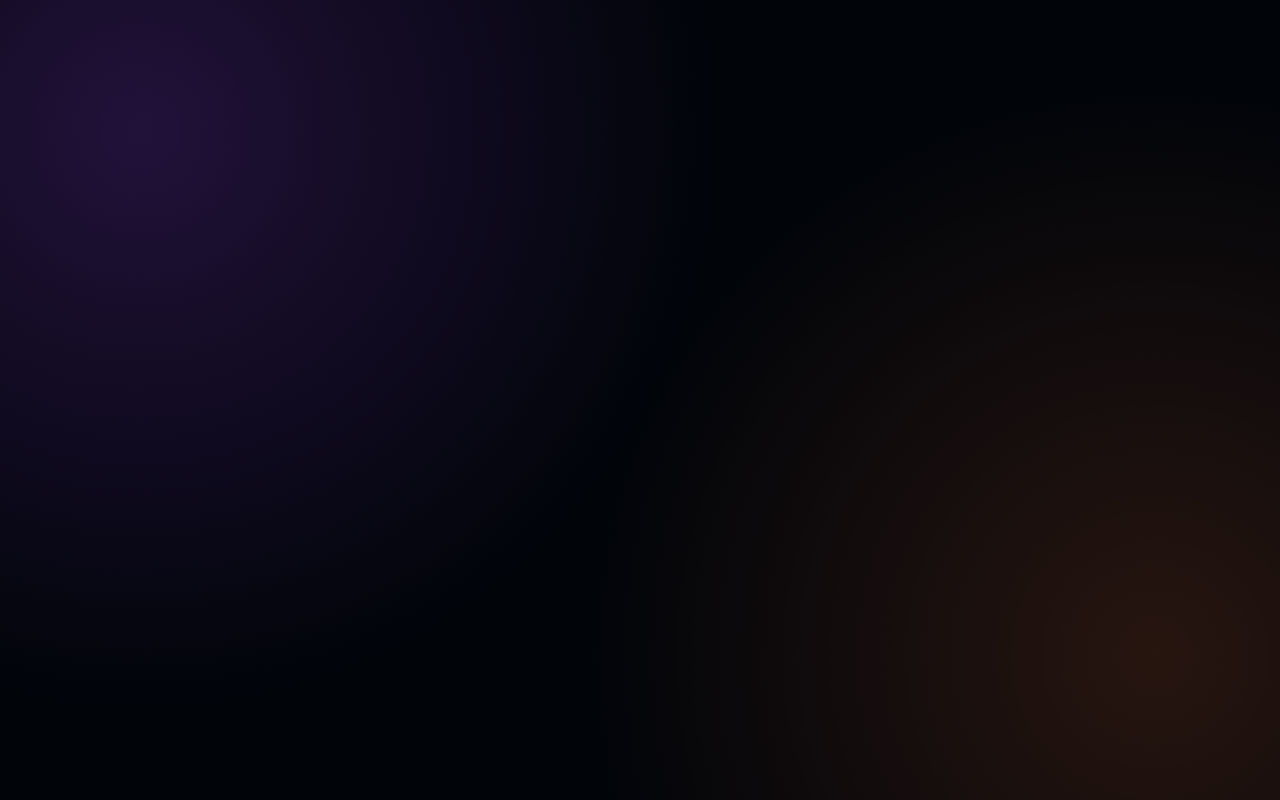
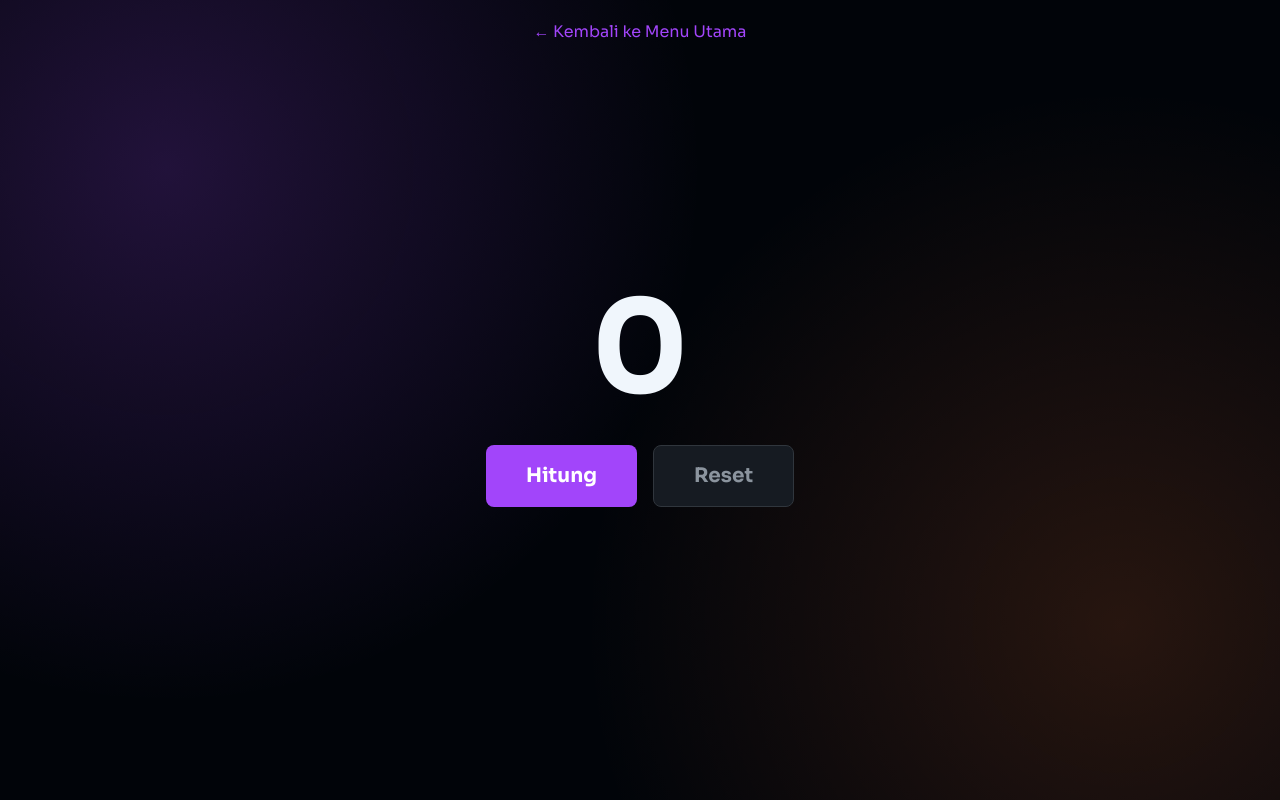
Before and after one commit to Sigiitttt/Al-Quran-Digital, a React (Vite) app: page /dzikir in a window 1280 px wide. Before the commit this address had no page. Built offline with nearby package versions, Linux system fonts and the light colour scheme.

Commit message:
fitur selesai

```diff
--- a/src/App.tsx
+++ b/src/App.tsx
@@ -3,16 +3,20 @@
 import { Route, Routes } from "react-router-dom";
 import "./App.css";
 import Homepage from "./pages/Homepage";
+import DaftarSurahPage from "./pages/DaftarSurahPage";
 import DetailSurahPage from "./pages/DetailSurahPage";
-import DoaPage from "./pages/DoaPage"; // <-- HAPUS TANDA KOMENTAR (//) DARI BARIS INI
+import DoaPage from "./pages/DoaPage";
+import DzikirPage from "./pages/DzikirPage";
 
 function App() {
   return (
     <div>
       <Routes>
         <Route path="/" element={<Homepage />} />
+        <Route path="/quran" element={<DaftarSurahPage />} />
         <Route path="/surah/:surahId" element={<DetailSurahPage />} />
-        <Route path="/doa" element={<DoaPage />} /> {/* <-- Pastikan baris ini juga aktif */}
+        <Route path="/doa" element={<DoaPage />} />
+        <Route path="/dzikir" element={<DzikirPage />} />
       </Routes>
     </div>
   );
--- /dev/null
+++ b/src/components/Dzikir/DzikirCounter.tsx
@@ -0,0 +1,43 @@
+// src/components/Dzikir/DzikirCounter.tsx
+
+import { useState } from "react";
+import { motion } from "framer-motion";
+
+function DzikirCounter() {
+  const [count, setCount] = useState(0);
+
+  const increment = () => setCount(count + 1);
+  const reset = () => setCount(0);
+
+  return (
+    <div className="flex flex-col items-center justify-center text-center h-[80vh]">
+      <motion.h1
+        key={count}
+        initial={{ y: 20, opacity: 0 }}
+        animate={{ y: 0, opacity: 1 }}
+        className="text-9xl font-bold text-text-primary mb-8"
+      >
+        {count}
+      </motion.h1>
+
+      <div className="flex gap-4">
+        <motion.button
+          onClick={increment}
+          whileTap={{ scale: 0.9 }}
+          className="bg-primary text-white font-bold py-4 px-10 rounded-lg text-xl"
+        >
+          Hitung
+        </motion.button>
+        <motion.button
+          onClick={reset}
+          whileTap={{ scale: 0.9 }}
+          className="bg-dark border border-border text-text-secondary font-bold py-4 px-10 rounded-lg text-xl"
+        >
+          Reset
+        </motion.button>
+      </div>
+    </div>
+  );
+}
+
+export default DzikirCounter;
--- a/src/index.css
+++ b/src/index.css
@@ -1,23 +1,40 @@
 /* src/index.css */
-@import "tailwindcss";
+
+/* PERBAIKAN UTAMA DI SINI: Pindahkan @import font ke baris paling atas */
 @import url("https://fonts.googleapis.com/css2?family=Sora:wght@100..800&display=swap");
 
+@import "tailwindcss";
+
 @theme {
-  /* Definisikan ulang warna inti Anda agar konsisten */
+  /*
+    KONFIGURASI DESAIN UTAMA ANDA ADA DI SINI
+  */
   --color-primary: #a245fa;
   --color-accent: #ff7532;
-  --color-background: #010409; /* Warna dasar hitam pekat */
-  --color-surface: rgba(255, 255, 255, 0.04); /* Warna "kaca" untuk kartu */
-  --color-border: rgba(255, 255, 255, 0.1);  /* Border "kaca" */
+  --color-background: #010409; /* Latar belakang sangat gelap */
+  --color-dark: #161b22;         /* Warna permukaan kartu */
+  --color-border: #30363d;       /* Warna border */
   --color-text-primary: #f0f6fc; /* Warna teks utama cerah */
   --color-text-secondary: #8b949e;/* Warna sub-teks lembut */
+
+  /* Variabel untuk Efek Hover */
+  --color-hover-bg: rgba(162, 69, 250, 0.1);
+  --color-hover-border: var(--color-primary);
 }
 
 :root {
   font-family: "Sora", sans-serif;
-  color: var(--color-text-primary);
+  line-height: 1.5;
+  font-weight: 400;
+
+  color-scheme: dark;
+  color: var(--color-text);
   background-color: var(--color-background);
-  color-scheme: dark;
+
+  font-synthesis: none;
+  text-rendering: optimizeLegibility;
+  -webkit-font-smoothing: antialiased;
+  -moz-osx-font-smoothing: grayscale;
 }
 
 /* EFEK LATAR BELAKANG "AURORA" */
@@ -44,3 +61,24 @@ body::before {
     transform: scale(1.5) translate(20px, -20px) rotate(10deg);
   }
 }
+
+body {
+  margin: 0;
+}
+
+.menu-button {
+  display: block;
+  width: 100%;
+  padding: 1rem;
+  border-radius: 0.75rem;
+  border: 1px solid var(--color-border);
+  font-weight: 600;
+  color: var(--color-text-primary);
+  text-decoration: none;
+  transition: all 0.2s ease-in-out;
+}
+
+.menu-button:hover {
+  transform: translateY(-4px);
+  border-color: var(--color-primary);
+}
--- /dev/null
+++ b/src/pages/DaftarSurahPage.tsx
@@ -0,0 +1,21 @@
+// src/pages/DaftarSurahPage.tsx
+
+import SurahContainer from "../components/Surah/SurahContainer";
+import Hero from "../components/Hero";
+import { Link } from "react-router-dom";
+
+function DaftarSurahPage() {
+  return (
+    <div>
+      <div className="p-5">
+        <Link to="/" className="text-primary hover:underline">
+          ← Kembali ke Menu Utama
+        </Link>
+      </div>
+      <Hero />
+      <SurahContainer />
+    </div>
+  );
+}
+
+export default DaftarSurahPage;
--- /dev/null
+++ b/src/pages/DzikirPage.tsx
@@ -0,0 +1,24 @@
+// src/pages/DzikirPage.tsx
+import DzikirCounter from "../components/Dzikir/DzikirCounter";
+import { Link } from "react-router-dom";
+import { motion } from "framer-motion";
+
+function DzikirPage() {
+  return (
+    <motion.div
+      initial={{ opacity: 0 }}
+      animate={{ opacity: 1 }}
+      exit={{ opacity: 0 }}
+      className="p-5"
+    >
+      <div className="mb-8">
+        <Link to="/" className="text-primary hover:underline">
+          ← Kembali ke Menu Utama
+        </Link>
+      </div>
+      <DzikirCounter />
+    </motion.div>
+  );
+}
+
+export default DzikirPage;
--- a/src/pages/Homepage.tsx
+++ b/src/pages/Homepage.tsx
@@ -1,25 +1,57 @@
 // src/pages/Homepage.tsx
 
-import SurahContainer from "../components/Surah/SurahContainer";
-import Hero from "../components/Hero";
-import { Link } from "react-router-dom"; // <-- Impor Link
+import { Link } from "react-router-dom";
+import { motion } from "framer-motion";
 
 function Homepage() {
+  const containerVariants = {
+    hidden: { opacity: 0 },
+    visible: {
+      opacity: 1,
+      transition: { staggerChildren: 0.2, delayChildren: 0.3 },
+    },
+  };
+
+  const itemVariants = {
+    hidden: { y: 20, opacity: 0 },
+    visible: { y: 0, opacity: 1 },
+  };
+
   return (
-    <div className="text-white">
-      <Hero />
+    <div className="flex flex-col items-center justify-center min-h-screen p-5 text-center">
+      <motion.div
+        initial={{ y: -20, opacity: 0 }}
+        animate={{ y: 0, opacity: 1 }}
+        transition={{ duration: 0.5 }}
+      >
+        <h1 className="text-4xl font-bold text-text-primary">Al-Quran Digital</h1>
+        <p className="text-lg text-text-secondary mt-2">Proyek oleh Sigit Aringga</p>
+      </motion.div>
 
-      {/* Tombol navigasi ke Halaman Doa */}
-      <div className="px-5 mb-4 text-center">
-        <Link
-          to="/doa"
-          className="inline-block bg-primary text-white font-bold py-3 px-6 rounded-lg hover:bg-opacity-80 transition-all"
-        >
-          Lihat Kumpulan Doa Sehari-hari
-        </Link>
-      </div>
+      <motion.div
+        variants={containerVariants}
+        initial="hidden"
+        animate="visible"
+        className="mt-12 flex flex-col gap-5 w-full max-w-sm"
+      >
+        <motion.div variants={itemVariants}>
+          <Link to="/quran" className="menu-button bg-primary">
+            📖 Baca Al-Quran
+          </Link>
+        </motion.div>
 
-      <SurahContainer />
+        <motion.div variants={itemVariants}>
+          <Link to="/doa" className="menu-button bg-dark">
+            🤲 Kumpulan Doa Harian
+          </Link>
+        </motion.div>
+
+        <motion.div variants={itemVariants}>
+          <Link to="/dzikir" className="menu-button bg-dark">
+            📿 Penghitung Dzikir
+          </Link>
+        </motion.div>
+      </motion.div>
     </div>
   );
 }
```
